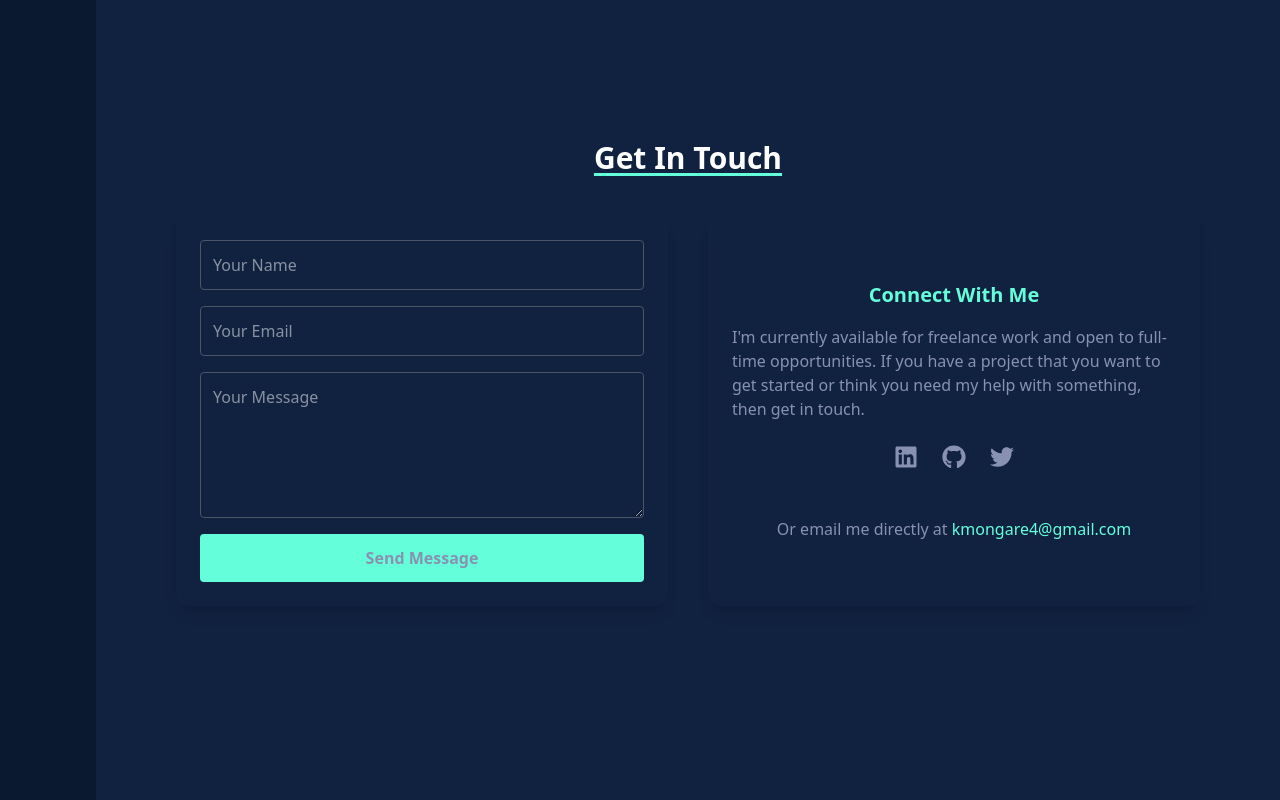
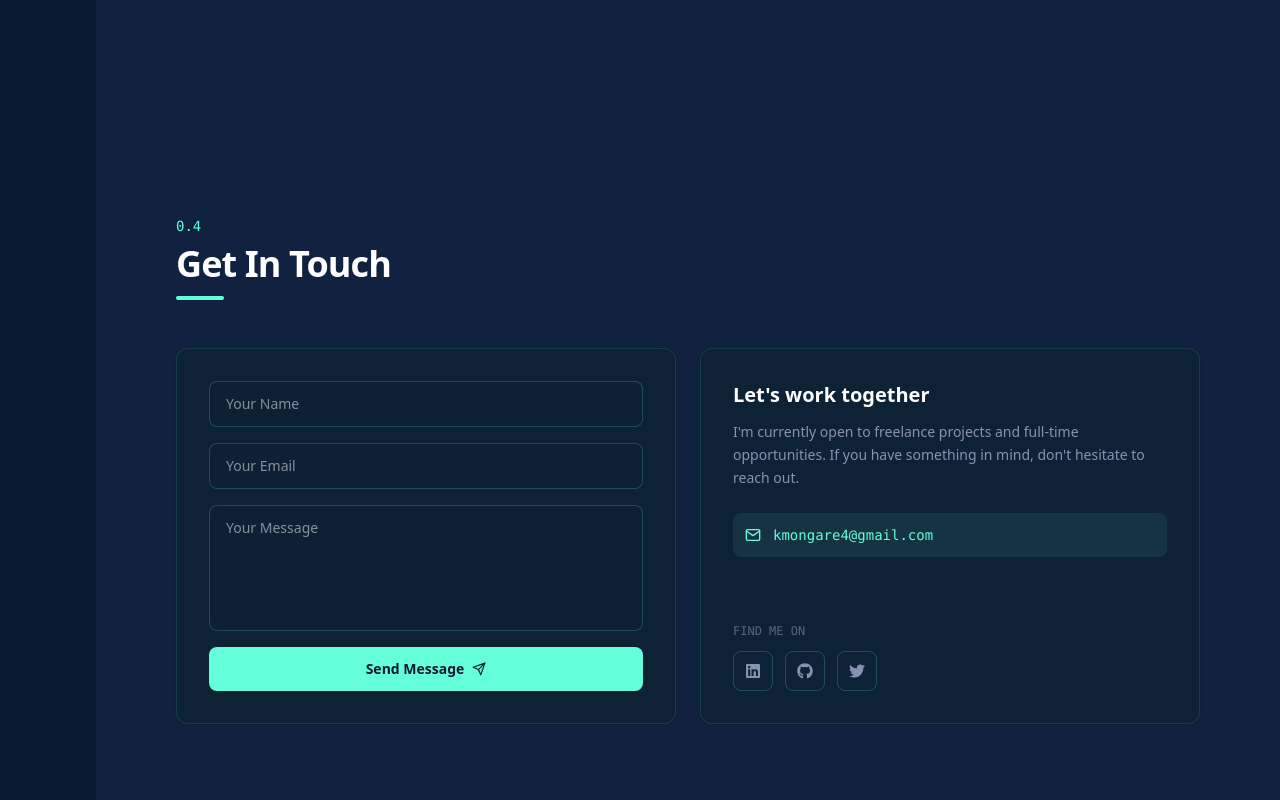
Before and after one commit to kevmongare/KevinMongare, a React (Vite) app: page / in a window 1280 px wide. Shown: the part 3080-3880 px from the top of the page. Built offline with nearby package versions, Linux system fonts and the light colour scheme.

Commit message:
Update Contact.tsx
 Removed the HTML <form> (replaced with a <form> that uses proper React event handlers — no DOM form submission issues). Added loading state, improved input focus styles via event handlers, and fixed the social link styles.

```diff
--- a/src/pages/LandingPage/Components/Contact.tsx
+++ b/src/pages/LandingPage/Components/Contact.tsx
@@ -1,10 +1,23 @@
-// src/pages/sections/Contact.tsx
 import React, { useState } from "react";
 import { FaLinkedin, FaGithub, FaTwitter } from "react-icons/fa";
+import { FiSend, FiMail } from "react-icons/fi";
+
+interface FormState {
+  name: string;
+  email: string;
+  message: string;
+}
+
+const socials = [
+  { icon: <FaLinkedin />, href: "https://www.linkedin.com/in/kevin-mongare-58b960200/", label: "LinkedIn" },
+  { icon: <FaGithub />,   href: "https://github.com/kevmongare",                        label: "GitHub" },
+  { icon: <FaTwitter />,  href: "https://x.com/kevin_mong86626",                        label: "Twitter" },
+];
 
 const ContactSection = () => {
-  const [form, setForm] = useState({ name: "", email: "", message: "" });
+  const [form, setForm] = useState<FormState>({ name: "", email: "", message: "" });
   const [submitted, setSubmitted] = useState(false);
+  const [loading, setLoading] = useState(false);
 
   const handleChange = (e: React.ChangeEvent<HTMLInputElement | HTMLTextAreaElement>) => {
     setForm({ ...form, [e.target.name]: e.target.value });
@@ -12,49 +25,76 @@ const ContactSection = () => {
 
   const handleSubmit = (e: React.FormEvent) => {
     e.preventDefault();
+    setLoading(true);
+    setTimeout(() => {
+      setLoading(false);
       setSubmitted(true);
-    // Placeholder: You can integrate email API (EmailJS, Formspree, Supabase) here
-    setTimeout(() => setSubmitted(false), 3000);
+      setForm({ name: "", email: "", message: "" });
+      setTimeout(() => setSubmitted(false), 4000);
+    }, 1000);
   };
+
+  const inputClass =
+    "w-full px-4 py-3 rounded-lg text-sm outline-none transition-all duration-200 bg-transparent";
 
   return (
     <section
       id="contact"
-      className="min-h-screen flex flex-col items-center p-5 md:ml-24 bg-cover bg-center"
+      className="relative min-h-screen flex flex-col items-center px-5 sm:px-10 py-24 md:ml-24"
       style={{ backgroundColor: "var(--bg-color-light)" }}
     >
-      {/* Header */}
+      {/* Section header */}
+      <div className="w-full max-w-5xl mb-12">
+        <p className="font-mono text-sm mb-2" style={{ color: "var(--accent-color)" }}>
+          0.4
+        </p>
         <h2
-        className="text-3xl font-bold mb-10 underline decoration-[#64ffda] underline-offset-4 text-center"
+          className="text-3xl sm:text-4xl font-extrabold tracking-tight mb-3"
           style={{ color: "var(--text-color-light)" }}
         >
           Get In Touch
         </h2>
+        <div className="w-12 h-1 rounded-full" style={{ backgroundColor: "var(--accent-color)" }} />
+      </div>
 
-      <div className="flex flex-col md:flex-row w-full max-w-5xl gap-10">
-        {/* Contact Form */}
-        <form
-          className="flex-1 flex flex-col space-y-4 p-6 rounded-xl shadow-lg bg-navy-light dark:bg-white transition-colors duration-500"
-          onSubmit={handleSubmit}
+      <div className="flex flex-col md:flex-row w-full max-w-5xl gap-6">
+        {/* Form */}
+        <div
+          className="flex-1 rounded-xl p-6 sm:p-8 shadow-sm"
+          style={{
+            backgroundColor: "color-mix(in srgb, var(--accent-color) 4%, var(--bg-color))",
+            border: "1px solid color-mix(in srgb, var(--accent-color) 12%, transparent)",
+          }}
         >
+          <form onSubmit={handleSubmit} className="flex flex-col gap-4" noValidate>
+            {[
+              { name: "name",    type: "text",  placeholder: "Your Name" },
+              { name: "email",   type: "email", placeholder: "Your Email" },
+            ].map((field) => (
               <input
-            type="text"
-            name="name"
-            placeholder="Your Name"
-            value={form.name}
+                key={field.name}
+                type={field.type}
+                name={field.name}
+                placeholder={field.placeholder}
+                value={form[field.name as keyof FormState]}
                 onChange={handleChange}
                 required
-            className="p-3 rounded border border-gray-600 dark:border-gray-300 bg-transparent dark:bg-gray-100 text-white dark:text-navy placeholder:text-slate dark:placeholder:text-gray-500 focus:outline-none focus:ring-2 focus:ring-green-bright transition-colors duration-300"
+                className={inputClass}
+                style={{
+                  color: "var(--text-color-light)",
+                  border: "1px solid color-mix(in srgb, var(--accent-color) 20%, transparent)",
+                  backgroundColor: "color-mix(in srgb, var(--accent-color) 3%, var(--bg-color))",
+                }}
+                onFocus={(e) =>
+                  (e.currentTarget.style.borderColor = "var(--accent-color)")
+                }
+                onBlur={(e) =>
+                  (e.currentTarget.style.borderColor =
+                    "color-mix(in srgb, var(--accent-color) 20%, transparent)")
+                }
               />
-          <input
-            type="email"
-            name="email"
-            placeholder="Your Email"
-            value={form.email}
-            onChange={handleChange}
-            required
-            className="p-3 rounded border border-gray-600 dark:border-gray-300 bg-transparent dark:bg-gray-100 text-white dark:text-navy placeholder:text-slate dark:placeholder:text-gray-500 focus:outline-none focus:ring-2 focus:ring-green-bright transition-colors duration-300"
-          />
+            ))}
+
             <textarea
               name="message"
               placeholder="Your Message"
@@ -62,35 +102,107 @@ const ContactSection = () => {
               onChange={handleChange}
               required
               rows={5}
-            className="p-3 rounded border border-gray-600 dark:border-gray-300 bg-transparent dark:bg-gray-100 text-white dark:text-navy placeholder:text-slate dark:placeholder:text-gray-500 focus:outline-none focus:ring-2 focus:ring-green-bright transition-colors duration-300"
+              className={inputClass + " resize-none"}
+              style={{
+                color: "var(--text-color-light)",
+                border: "1px solid color-mix(in srgb, var(--accent-color) 20%, transparent)",
+                backgroundColor: "color-mix(in srgb, var(--accent-color) 3%, var(--bg-color))",
+              }}
+              onFocus={(e) =>
+                (e.currentTarget.style.borderColor = "var(--accent-color)")
+              }
+              onBlur={(e) =>
+                (e.currentTarget.style.borderColor =
+                  "color-mix(in srgb, var(--accent-color) 20%, transparent)")
+              }
             />
+
             <button
               type="submit"
-            className="bg-green-bright text-navy font-semibold py-3 rounded hover:scale-105 transition-transform"
+              disabled={loading || submitted}
+              className="flex items-center justify-center gap-2 w-full py-3 rounded-lg font-semibold text-sm transition-all duration-200 active:scale-95 disabled:opacity-70"
+              style={{
+                backgroundColor: submitted ? "transparent" : "var(--accent-color)",
+                color: submitted ? "var(--accent-color)" : "var(--bg-color)",
+                border: submitted ? "1px solid var(--accent-color)" : "none",
+              }}
             >
-            {submitted ? "Message Sent!" : "Send Message"}
+              {submitted ? (
+                "✓ Message Sent!"
+              ) : loading ? (
+                "Sending…"
+              ) : (
+                <>
+                  Send Message <FiSend size={14} />
+                </>
+              )}
             </button>
           </form>
+        </div>
 
-        {/* Social Links */}
-        <div className="flex-1 flex flex-col justify-center items-center space-y-6 p-6 rounded-xl shadow-lg"
-          style={{ backgroundColor: "var(--navy-light)" }}
+        {/* Info panel */}
+        <div
+          className="flex-1 rounded-xl p-6 sm:p-8 flex flex-col justify-between shadow-sm"
+          style={{
+            backgroundColor: "color-mix(in srgb, var(--accent-color) 4%, var(--bg-color))",
+            border: "1px solid color-mix(in srgb, var(--accent-color) 12%, transparent)",
+          }}
         >
+          <div>
+            <h3
+              className="text-xl font-bold mb-3"
+              style={{ color: "var(--text-color-light)" }}
+            >
+              Let's work together
+            </h3>
+            <p className="text-sm leading-relaxed mb-6" style={{ color: "var(--text-color)" }}>
+              I'm currently open to freelance projects and full-time opportunities. If you have
+              something in mind, don't hesitate to reach out.
+            </p>
 
-          <h3 className="text-xl font-semibold text-green-bright mb-4">Connect With Me</h3>
-          <p>I'm currently available for freelance work and open to full-time opportunities. If you have a project that you want to get started or think you need my help with something, then get in touch.</p>
-          <div className="flex gap-6 text-2xl text-slate">
-            <a href="https://linkedin.com" target="_blank" rel="noopener noreferrer" title="LinkedIn" className="hover:text-green-bright transition-colors">
-              <FaLinkedin />
+            <div
+              className="flex items-center gap-3 text-sm mb-8 p-3 rounded-lg"
+              style={{
+                backgroundColor: "color-mix(in srgb, var(--accent-color) 8%, transparent)",
+                color: "var(--accent-color)",
+              }}
+            >
+              <FiMail size={16} />
+              <span className="font-mono">kmongare4@gmail.com</span>
+            </div>
+          </div>
+
+          <div>
+            <p className="text-xs font-mono mb-3 opacity-60" style={{ color: "var(--text-color)" }}>
+              FIND ME ON
+            </p>
+            <div className="flex gap-3">
+              {socials.map((s) => (
+                <a
+                  key={s.label}
+                  href={s.href}
+                  target="_blank"
+                  rel="noopener noreferrer"
+                  aria-label={s.label}
+                  className="w-10 h-10 flex items-center justify-center rounded-lg text-base transition-all duration-200"
+                  style={{
+                    color: "var(--text-color)",
+                    border: "1px solid color-mix(in srgb, var(--accent-color) 20%, transparent)",
+                  }}
+                  onMouseEnter={(e) => {
+                    (e.currentTarget as HTMLAnchorElement).style.backgroundColor = "var(--accent-color)";
+                    (e.currentTarget as HTMLAnchorElement).style.color = "var(--bg-color)";
+                  }}
+                  onMouseLeave={(e) => {
+                    (e.currentTarget as HTMLAnchorElement).style.backgroundColor = "transparent";
+                    (e.currentTarget as HTMLAnchorElement).style.color = "var(--text-color)";
+                  }}
+                >
+                  {s.icon}
                 </a>
-            <a href="https://github.com" target="_blank" rel="noopener noreferrer"  className="hover:text-green-bright transition-colors">
-              <FaGithub />
-            </a>
-            <a href="https://twitter.com" target="_blank" rel="noopener noreferrer"  className="hover:text-green-bright transition-colors">
-              <FaTwitter />
-            </a>
+              ))}
             </div>
-          <p className="text-slate text-center mt-6">Or email me directly at <span className="text-green-bright">kmongare4@gmail.com</span></p>
+          </div>
         </div>
       </div>
     </section>
```
Lines whose indentation alone changed are shown as unchanged.
